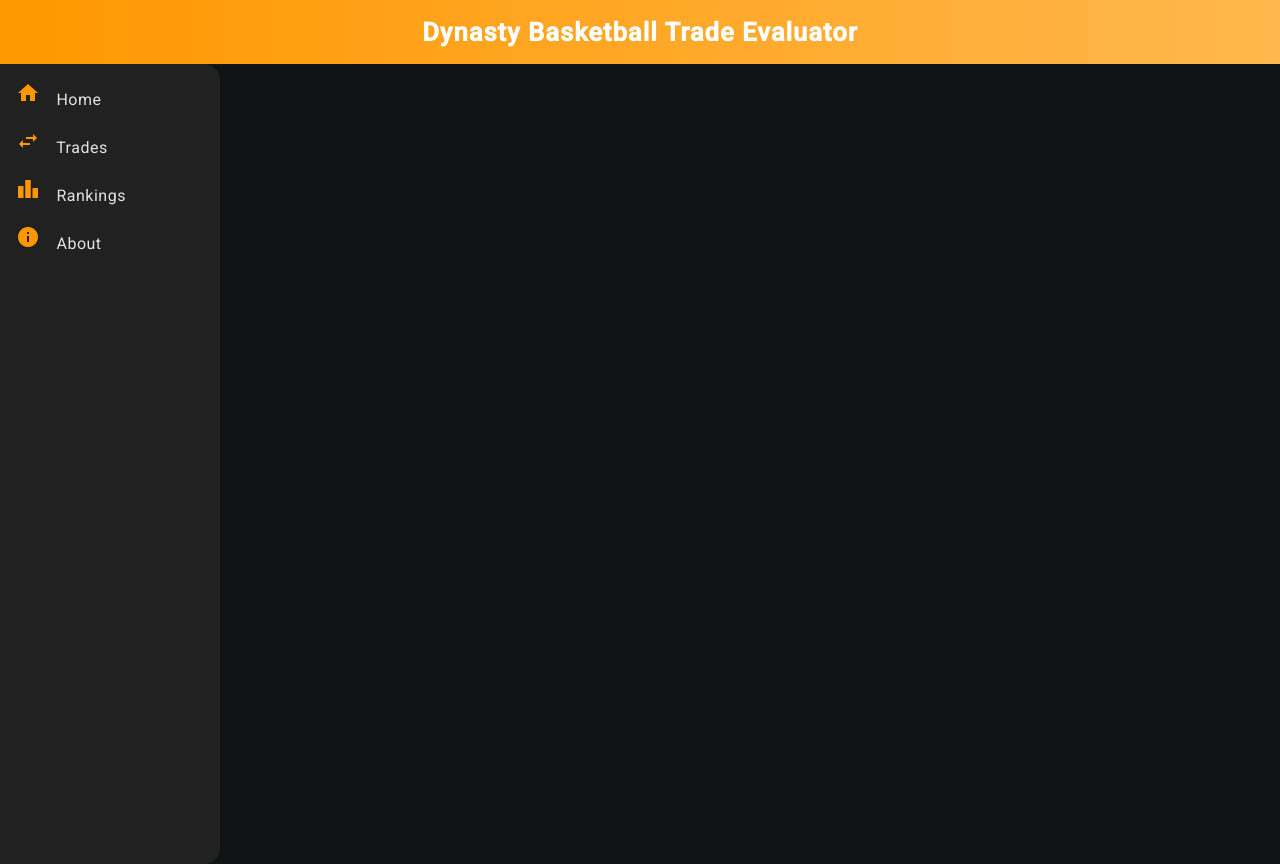
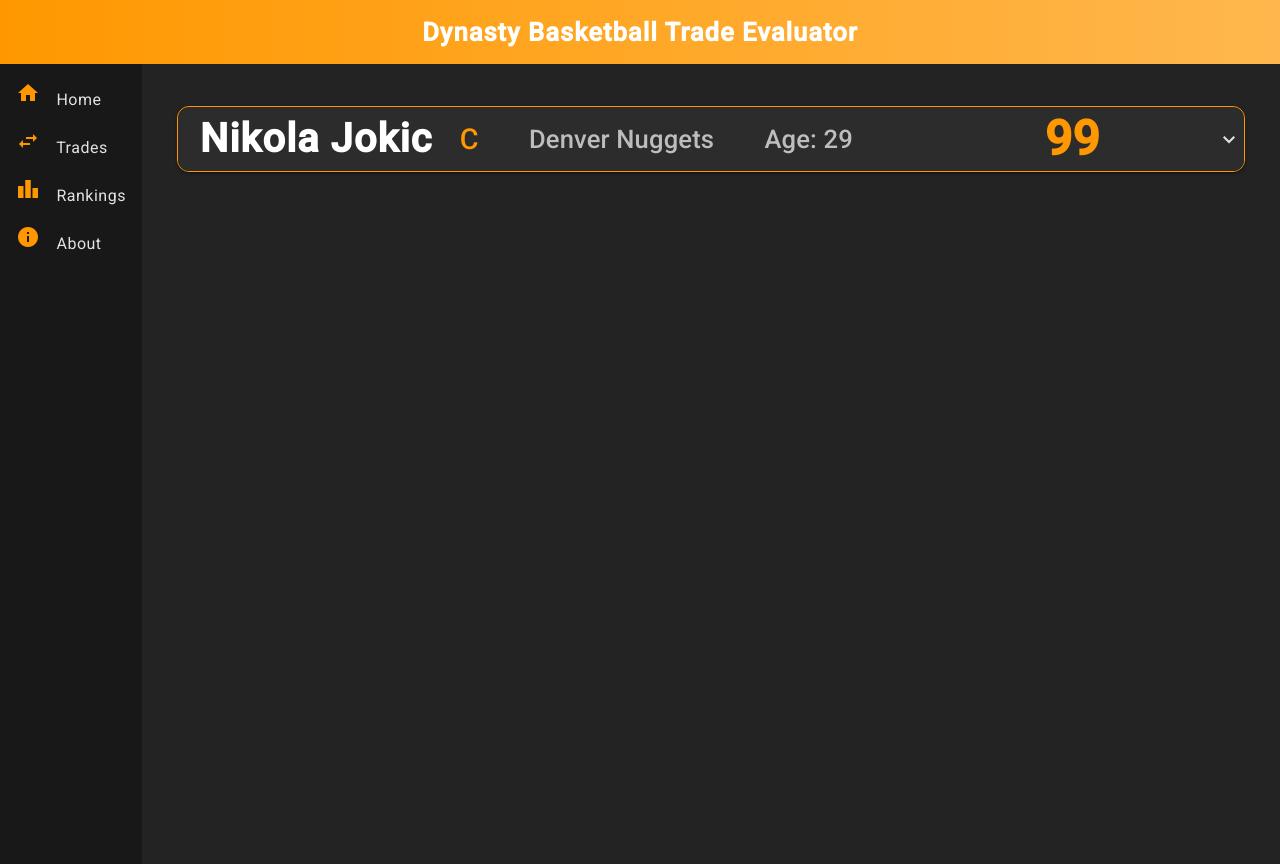
Before and after one commit to IsaacGHardy/dynasty-basketball-trader, an Angular app: page /trade in a window 1280 px wide. Before the commit this address led to /. Built offline with nearby package versions, Linux system fonts and the light colour scheme.

Commit message:
Created PlayerCard component

```diff
--- a/src/app/app.css
+++ b/src/app/app.css
@@ -0,0 +1,13 @@
+.layout-container {
+  display: flex;
+  height: 100vh;
+  background: #181818;
+}
+
+main {
+  flex: 1;
+  padding: 2rem;
+  background: #232323;
+  color: #fff;
+  min-width: 0;
+}
--- a/src/app/app.html
+++ b/src/app/app.html
@@ -1,6 +1,7 @@
 <app-navbar></app-navbar>
-<app-sidebar>
+<div class="layout-container">
+  <app-sidebar></app-sidebar>
   <main>
     <router-outlet></router-outlet>
   </main>
-</app-sidebar>
+</div>
--- a/src/app/app.routes.ts
+++ b/src/app/app.routes.ts
@@ -1,4 +1,6 @@
 import { Routes } from '@angular/router';
+import { PlayerCardComponent } from './shared/components/player-card/player-card.component';
 
 export const routes: Routes = [
+    {path: 'trade', component: PlayerCardComponent}
 ];
--- a/src/app/app.ts
+++ b/src/app/app.ts
@@ -2,11 +2,10 @@
 import { RouterOutlet } from '@angular/router';
 import { NavbarComponent } from './shared/components/navbar/navbar.component';
 import { SidebarComponent } from './shared/components/sidebar/sidebar.component';
-import { PlayerCardComponent } from './shared/components/player-card/player-card.component';
 
 @Component({
   selector: 'app-root',
-  imports: [RouterOutlet, NavbarComponent, SidebarComponent, PlayerCardComponent],
+  imports: [RouterOutlet, NavbarComponent, SidebarComponent],
   templateUrl: './app.html',
   styleUrl: './app.css'
 })
--- /dev/null
+++ b/src/app/models/player.ts
@@ -0,0 +1,18 @@
+export interface Player {
+    id: number;
+    name: string;
+    position: string;
+    team: string;
+    age: number;
+    value: number;
+    stats?: {
+        pts?: number;
+        reb?: number;
+        ast?: number;
+        stl?: number;
+        blk?: number;
+        threepm?: number;
+        fgp?: number;
+        ftp?: number;
+    };
+}
--- a/src/app/shared/components/player-card/player-card.component.css
+++ b/src/app/shared/components/player-card/player-card.component.css
@@ -1,46 +1,106 @@
-.player-card {
+.player-expansion-panel {
+  background: #232323 !important;
+  color: #fff !important;
+  border-radius: 12px;
+  box-shadow: 0 2px 12px rgba(0,0,0,0.18);
+  min-width: 340px;
+  margin: 0.65rem 0.2rem;
+  border: 1px solid #ff9800;
+  transition: max-height 0.5s cubic-bezier(.3,.3,.7,.7);
+  min-height: 60px;
+  height: auto;
+}
+
+.player-expansion-panel.open {
+  min-height: 120px;
+  height: auto;
+}
+
+::ng-deep .player-expansion-panel .mat-expansion-panel-header {
+  background: #2c2c2c !important;
+  color: #fff !important;
+  border-radius: 12px 12px 0 0;
+  padding: 0.5rem 0.65rem;
+}
+
+
+::ng-deep .player-expansion-panel .mat-expansion-panel-body {
+  background: #232323 !important;
+  color: #fff !important;
+  padding: 0.5rem 1.5rem 0.5rem 1.5rem;
+  border-radius: 0 0 12px 12px;
+  min-height: 0;
+  height: auto;
+}
+
+::ng-deep .player-expansion-panel .mat-panel-description {
+  color: #bdbdbd !important;
+}
+
+.header-content {
+  display: grid;
+  grid-template-columns: 25% auto auto auto 30%;
+  align-items: center;
+  width: 100%;
+  gap: 1rem;
+  height: auto
+}
+
+.player-name {
+  font-size: 2.5rem;
+  font-weight: 700;
+  color: #fff;
+  letter-spacing: 1px;
+  overflow: hidden;
+  text-overflow: ellipsis;
+  white-space: nowrap;
+  text-align: center;
+  line-height: 6rem;
+}
+
+.player-position {
+  font-size: 1.8rem;
+  font-weight: 500;
+  color: #ff9800;
   display: flex;
   align-items: center;
-  background: #fff3e0;
-  border-radius: 10px;
-  box-shadow: 0 2px 8px rgba(0,0,0,0.07);
-  padding: 1rem;
-  min-width: 320px;
-  min-height: 72px;
-  margin: 0.5rem 0;
-}
-
-.add-btn {
-  margin-right: 1rem;
-  color: #ff9800;
-}
-
-.search-field {
-  flex: 1;
+  gap: 0.3rem;
 }
 
 .player-info {
-  display: flex;
-  align-items: center;
+  font-size: 1.6rem;
+  color: #bdbdbd;
 }
 
-.player-avatar {
-  font-size: 2.2rem;
+.player-value {
+  font-size: 3rem;
+  font-weight: 700;
   color: #ff9800;
-  margin-right: 1rem;
+  justify-self: center;
+  padding-left: 2rem;
 }
 
-.player-details {
-  display: flex;
-  flex-direction: column;
+.player-details-grid {
+  display: grid;
+  grid-template-columns: repeat(8, 1fr);
+  gap: 0.1rem 0.1rem;
+  padding: 0.1rem 0.1rem 0.1rem 0.1rem;
+  align-items: center;
+  width: 100%;
+  min-height: 1.8rem;
 }
 
-.player-name {
-  font-weight: bold;
+.stat-label {
+  color: #fff;
   font-size: 1.1rem;
+  font-weight: 500;
+  text-align: left;
+  opacity: 0.85;
 }
 
-.player-meta {
-  color: #757575;
-  font-size: 0.95rem;
+.stat-value {
+  color: #ff9800;
+  font-size: 1.3rem;
+  font-weight: 700;
+  text-align: left;
 }
--- a/src/app/shared/components/player-card/player-card.component.html
+++ b/src/app/shared/components/player-card/player-card.component.html
@@ -1,20 +1,23 @@
-<div class="player-card">
-  <ng-container *ngIf="!player; else playerInfo">
-    <button mat-icon-button class="add-btn">
-      <mat-icon>add</mat-icon>
-    </button>
-    <mat-form-field appearance="outline" class="search-field">
-      <mat-label>Search Player</mat-label>
-      <input matInput [(ngModel)]="searchValue" placeholder="Type a name...">
-    </mat-form-field>
-  </ng-container>
-  <ng-template #playerInfo>
-    <div class="player-info">
-      <mat-icon class="player-avatar">person</mat-icon>
-      <div class="player-details">
-        <div class="player-name">{{ player.name }}</div>
-        <div class="player-meta">{{ player.info }}</div>
+<mat-expansion-panel class="player-expansion-panel" [class.open]="isOpen()" (opened)="isOpen.set(true)" (closed)="isOpen.set(false)">
+  <mat-expansion-panel-header>
+    <mat-panel-title>
+      <div class="header-content">
+        <span class="player-name">{{ player?.name }}</span>
+        <span class="player-position">{{ player?.position }}</span>
+        <span class="player-info">{{ player?.team }}</span>
+        <span class="player-info">Age: {{ player?.age }}</span>
+        <span class="player-value">{{ player?.value | number:'1.0-0' }}</span>
       </div>
-    </div>
-  </ng-template>
-</div>
+    </mat-panel-title>
+  </mat-expansion-panel-header>
+  <div class="player-details-grid">
+    <span class="stat-label">PTS</span><span class="stat-value">{{player?.stats?.pts}}</span>
+    <span class="stat-label">REB</span><span class="stat-value">{{player?.stats?.reb}}</span>
+    <span class="stat-label">AST</span><span class="stat-value">{{player?.stats?.ast}}</span>
+    <span class="stat-label">STL</span><span class="stat-value">{{player?.stats?.stl}}</span>
+    <span class="stat-label">BLK</span><span class="stat-value">{{player?.stats?.blk}}</span>
+    <span class="stat-label">3PM</span><span class="stat-value">{{player?.stats?.threepm}}</span>
+    <span class="stat-label">FG%</span><span class="stat-value">{{player?.stats?.fgp}}</span>
+    <span class="stat-label">FT%</span><span class="stat-value">{{player?.stats?.ftp}}</span>
+  </div>
+</mat-expansion-panel>
--- a/src/app/shared/components/player-card/player-card.component.ts
+++ b/src/app/shared/components/player-card/player-card.component.ts
@@ -1,18 +1,35 @@
-import { Component, Input } from '@angular/core';
-import { MatIconModule } from '@angular/material/icon';
-import { MatFormFieldModule } from '@angular/material/form-field';
-import { MatInputModule } from '@angular/material/input';
-import { MatButtonModule } from '@angular/material/button';
-import { FormsModule } from '@angular/forms';
+import { Component, Input, ChangeDetectionStrategy, signal } from '@angular/core';
+import { MatExpansionModule } from '@angular/material/expansion';
+import { DecimalPipe } from '@angular/common';
+import { Player } from '../../../models/player';
 
 @Component({
   selector: 'app-player-card',
   standalone: true,
-  imports: [MatIconModule, MatFormFieldModule, MatInputModule, MatButtonModule, FormsModule],
+  imports: [MatExpansionModule, DecimalPipe],
   templateUrl: './player-card.component.html',
-  styleUrls: ['./player-card.component.css']
+  styleUrls: ['./player-card.component.css'],
+  changeDetection: ChangeDetectionStrategy.OnPush
 })
 export class PlayerCardComponent {
-  @Input() player: any = null;
-  searchValue: string = '';
-}
+  @Input() player: Player | null = {
+    id: 1,
+    name: 'Nikola Jokic',
+    position: 'C',
+    team: 'Denver Nuggets',
+    age: 29,
+    value: 99,
+    stats: {
+      pts: 26.4,
+      reb: 12.4,
+      ast: 9.0,
+      stl: 1.4,
+      blk: 0.8,
+      threepm: 1.1,
+      fgp: 0.583,
+      ftp: 0.819
+    }
+  };
+
+  readonly isOpen = signal(false);
+};
--- a/src/app/shared/components/sidebar/sidebar.component.html
+++ b/src/app/shared/components/sidebar/sidebar.component.html
@@ -1,5 +1,3 @@
-<mat-sidenav-container class="sidenav-container">
-  <mat-sidenav mode="side" opened class="sidenav">
 <mat-nav-list>
   <a mat-list-item routerLink="/">
     <mat-icon>home</mat-icon>
@@ -18,8 +16,3 @@
     About
   </a>
 </mat-nav-list>
-  </mat-sidenav>
-  <mat-sidenav-content>
-    <ng-content></ng-content>
-  </mat-sidenav-content>
-</mat-sidenav-container>
```
Lines whose indentation alone changed are shown as unchanged.
